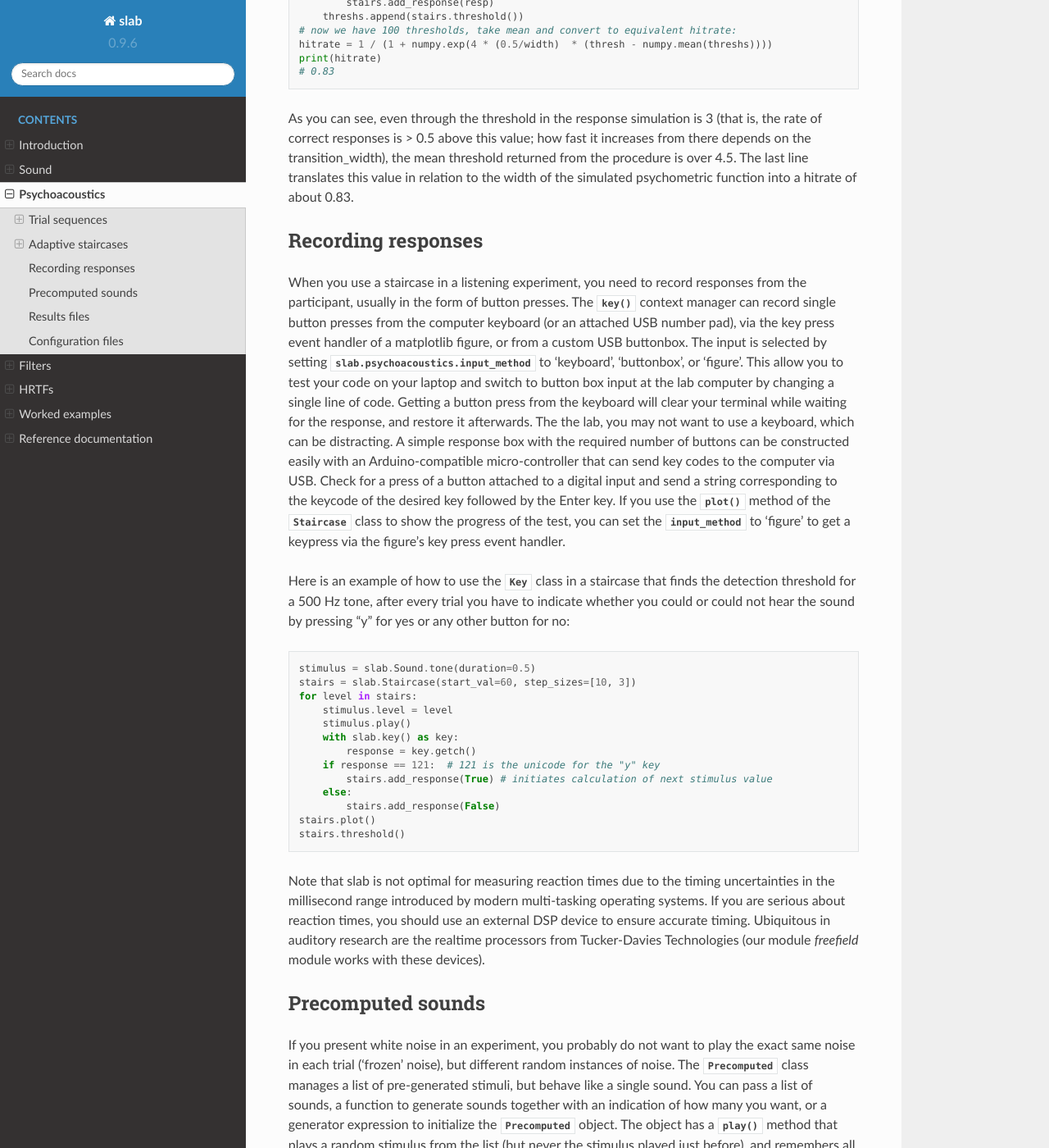
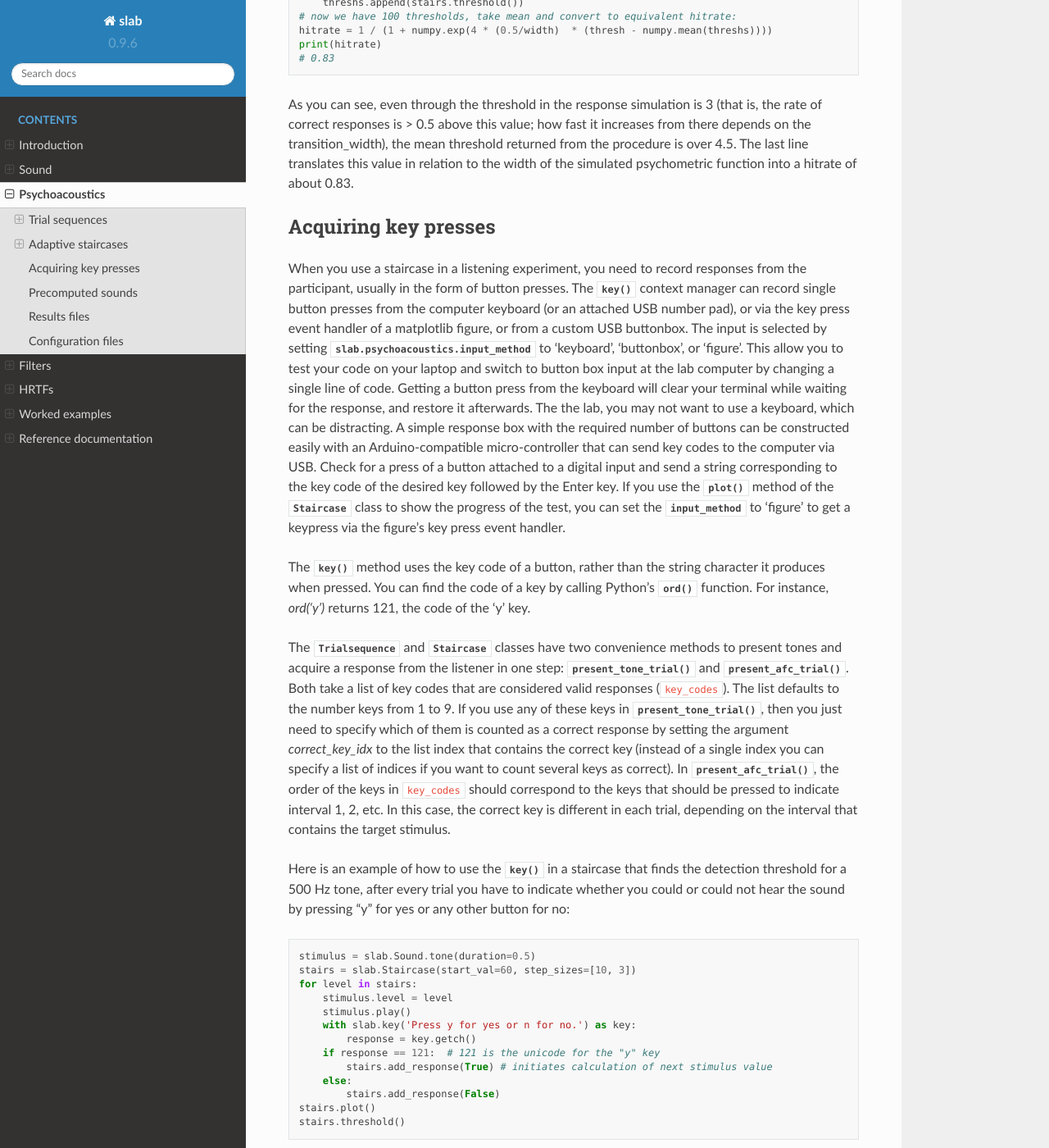
Before and after one commit to DrMarc/slab, a Sphinx documentation site: the page built from docs/psychoacoustics.rst, in a window 1280 px wide and 1400 px high, scrolled down 6548 px. Shown: the whole window at 82% size. Built offline with Sphinx 7.4.7 and the Read the Docs theme 2.0.0, drawn with Linux system fonts in a browser that asks for light colours; cross-references to code outside the pages are shown as plain code; some of the changed text lies outside the part shown.

Commit message:
improved description of key press acquisition

```diff
--- a/docs/psychoacoustics.rst
+++ b/docs/psychoacoustics.rst
@@ -297,25 +296,39 @@ psychometric function into a hitrate of about 0.83.
 
 .. _responses:
 
-Recording responses
--------------------
+Acquiring key presses
+---------------------
 When you use a staircase in a listening experiment, you need to record responses from the participant, usually in the
 form of button presses. The :meth:`~slab.psychoacoustics.key` context manager can record single button presses
-from the computer keyboard (or an attached USB number pad), via the key press event handler of a matplotlib figure, or
-from a custom USB buttonbox. The input is selected by setting :data:`slab.psychoacoustics.input_method` to 'keyboard',
+from the computer keyboard (or an attached USB number pad), or via the key press event handler of a matplotlib figure,
+or from a custom USB buttonbox. The input is selected by setting :data:`slab.psychoacoustics.input_method` to 'keyboard',
 'buttonbox', or 'figure'. This allow you to test your code on your laptop and switch to button box input at the lab
 computer by changing a single line of code. Getting a button press from the keyboard will clear your terminal while
 waiting for the response, and restore it afterwards. The the lab, you may not want to use a keyboard, which can be
 distracting. A simple response box with the required number of buttons can be constructed easily with an
 Arduino-compatible micro-controller that can send key codes to the computer via USB. Check for a press of a button
-attached to a digital input and send a string corresponding to the keycode of the desired key followed by the Enter key.
+attached to a digital input and send a string corresponding to the key code of the desired key followed by the Enter key.
 If you use the :meth:`~Staicase.plot` method of the :class:`Staircase` class to show the progress of the test, you can
 set the :data:`~slab.psychoacoustics.input_method` to 'figure' to get a keypress via the figure's key press event
 handler.
 
-Here is an example of how to use the :class:`Key` class in a staircase that finds the detection threshold for a 500 Hz
-tone, after every trial you have to indicate whether you could or could not hear the sound by pressing "y" for yes or
-any other button for no:
+The :meth:`~slab.psychoacoustics.key` method uses the key code of a button, rather than the string character it produces
+when pressed. You can find the code of a key by calling Python's :func:`ord` function. For instance, `ord('y')` returns
+121, the code of the 'y' key.
+
+The :class:`Trialsequence` and :class:`Staircase` classes have two convenience methods to present tones and acquire a
+response from the listener in one step: :meth:`present_tone_trial` and :meth:`present_afc_trial`. Both take a list of
+key codes that are considered valid responses (:param:`key_codes`). The list defaults to the number keys from 1 to 9.
+If you use any of these keys in :meth:`present_tone_trial`, then you just need to specify which of them is counted as a
+correct response by setting the argument `correct_key_idx` to the list index that contains the correct key (instead of a
+single index you can specify a list of indices if you want to count several keys as correct). In
+:meth:`present_afc_trial`, the order of the keys in :param:`key_codes` should correspond to the keys that should be
+pressed to indicate interval 1, 2, etc. In this case, the correct key is different in each trial, depending on the
+interval that contains the target stimulus.
+
+Here is an example of how to use the :meth:`~slab.psychoacoustics.key` in a staircase that finds the detection threshold
+for a 500 Hz tone, after every trial you have to indicate whether you could or could not hear the sound by pressing "y"
+for yes or any other button for no:
 
 .. _detection_example:
 
@@ -326,7 +339,7 @@ any other button for no:
     for level in stairs:
         stimulus.level = level
         stimulus.play()
-        with slab.key() as key:
+        with slab.key('Press y for yes or n for no.') as key:
             response = key.getch()
         if response == 121:  # 121 is the unicode for the "y" key
             stairs.add_response(True) # initiates calculation of next stimulus value
```
Also changed, not shown: other parts of docs/psychoacoustics.rst (+0 -1 lines).
